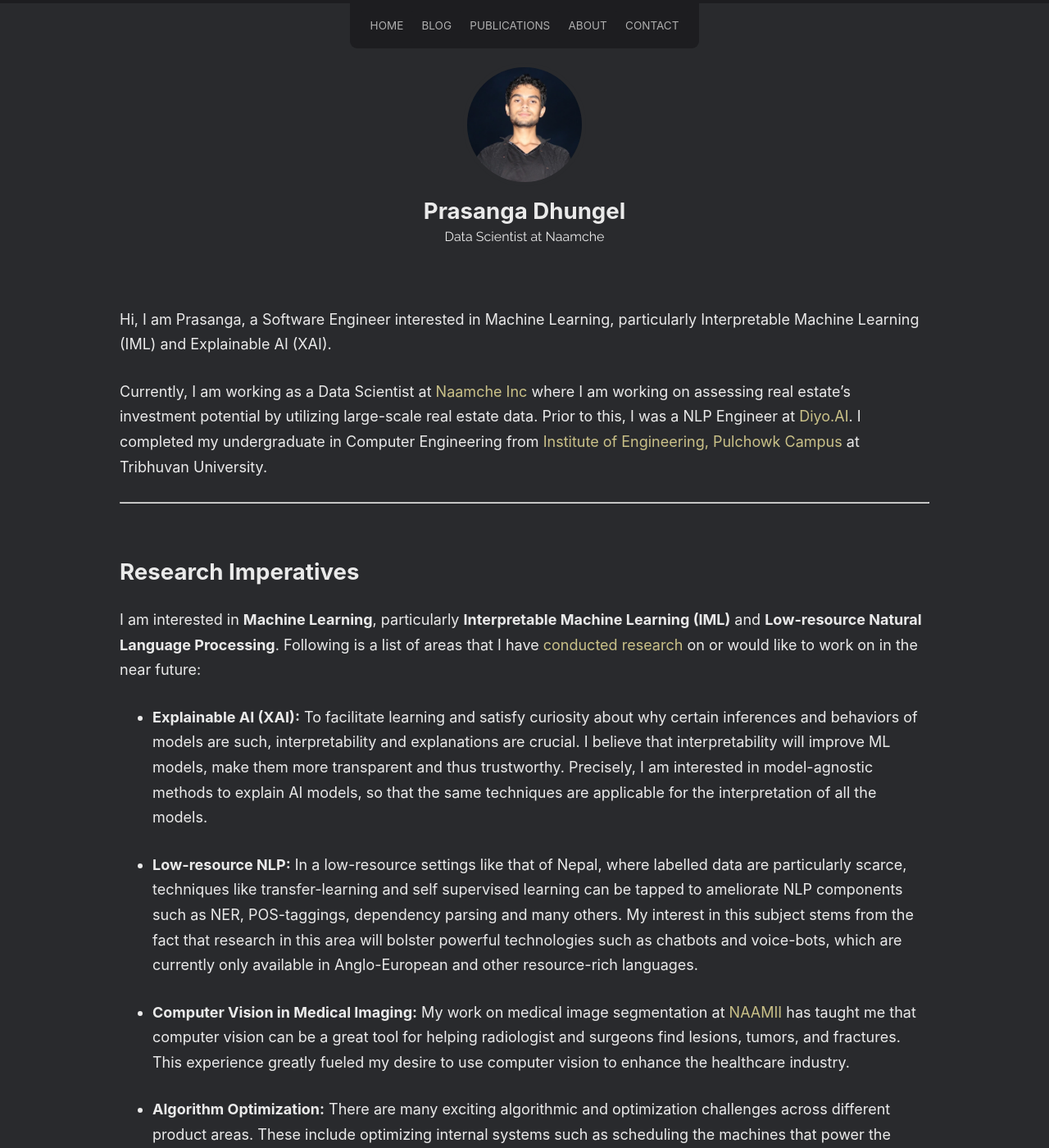
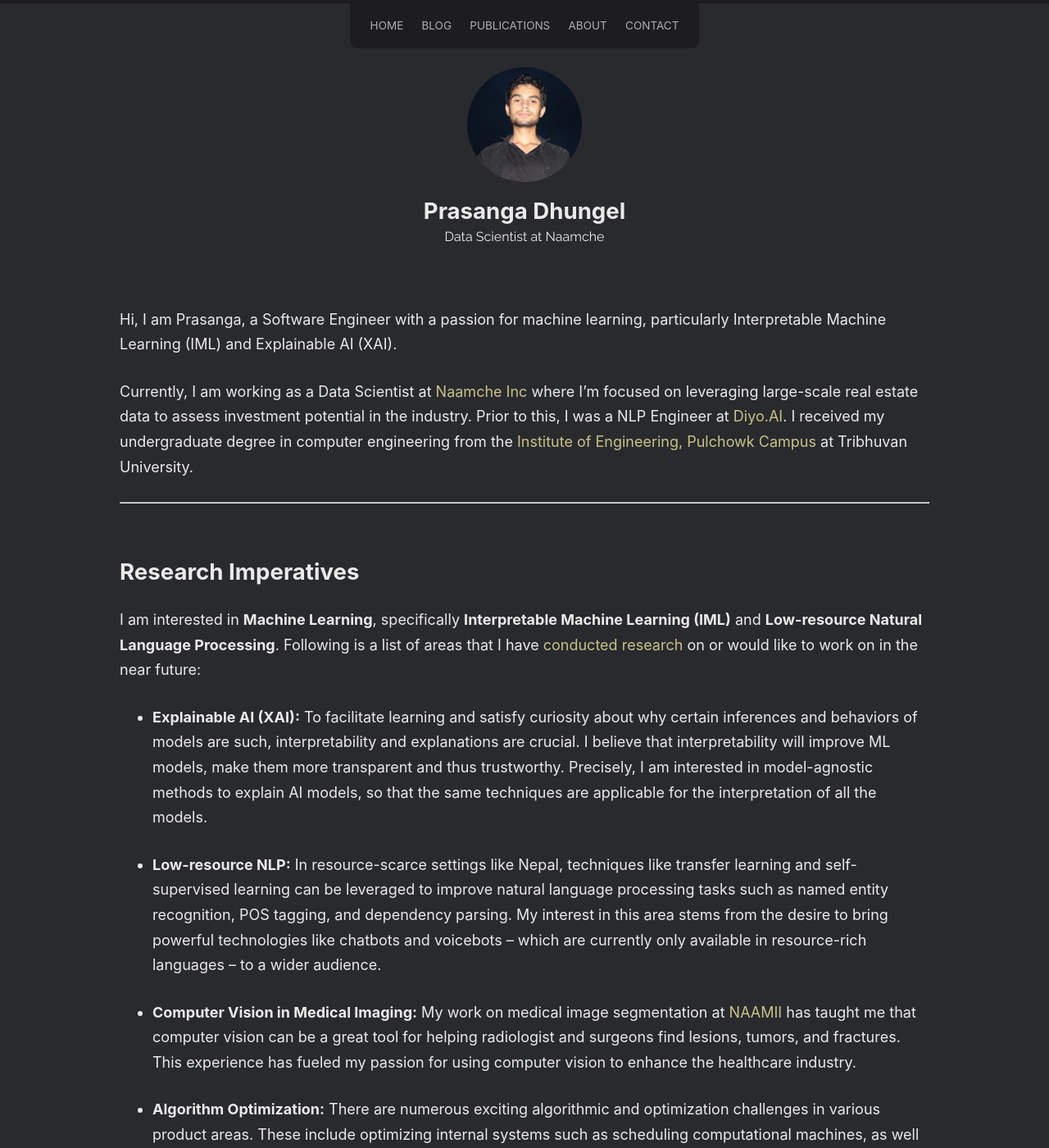
Before and after one commit to prasangadhungel/prasangadhungel.github.io, a Jekyll site: the page built from index.md, in a window 1280 px wide and 1400 px high. Shown: the whole window at 82% size. Built offline with Jekyll 4.4.1, drawn with Linux system fonts in a browser that asks for light colours; nearby versions of some CDN libraries; some of the changed text lies outside the part shown.

Commit message:
:zap: restructure a few sentences

```diff
--- a/index.md
+++ b/index.md
@@ -3,24 +3,24 @@ layout: page
 type: index
 ---
 
-Hi, I am Prasanga, a Software Engineer interested in Machine Learning, particularly Interpretable Machine Learning (IML) and Explainable AI (XAI).
+Hi, I am Prasanga, a Software Engineer with a passion for machine learning, particularly Interpretable Machine Learning (IML) and Explainable AI (XAI).
 
-Currently, I am working as a Data Scientist at [Naamche Inc](https://www.naamche.com) where I am working on assessing real estate’s investment potential by utilizing large-scale real estate data. Prior to this, I was a NLP Engineer at [Diyo.AI](https://diyo.ai/). I completed my undergraduate in Computer Engineering from [Institute of Engineering, Pulchowk Campus](https://pcampus.edu.np/) at Tribhuvan University.
+Currently, I am working as a Data Scientist at [Naamche Inc](https://www.naamche.com) where  I'm focused on leveraging large-scale real estate data to assess investment potential in the industry. Prior to this, I was a NLP Engineer at [Diyo.AI](https://diyo.ai/). I received my undergraduate degree in computer engineering from the [Institute of Engineering, Pulchowk Campus](https://pcampus.edu.np/) at Tribhuvan University.
 
 ---
 <br />
 
 ## Research Imperatives
 
-I am interested in **Machine Learning**, particularly **Interpretable Machine Learning (IML)** and **Low-resource Natural Language Processing**. Following is a list of areas that I have [conducted research](/publications.md) on or would like to work on in the near future:
+I am interested in **Machine Learning**, specifically **Interpretable Machine Learning (IML)** and **Low-resource Natural Language Processing**. Following is a list of areas that I have [conducted research](/publications.md) on or would like to work on in the near future:
 
 - **Explainable AI (XAI):** To facilitate learning and satisfy curiosity about why certain inferences and behaviors of models are such, interpretability and explanations are crucial. I believe that interpretability will improve ML models, make them more transparent and thus trustworthy. Precisely, I am interested in model-agnostic methods to explain AI models, so that the same techniques are applicable for the interpretation of all the models.
 
-- **Low-resource NLP:** In a low-resource settings like that of Nepal, where labelled data are particularly scarce, techniques like transfer-learning and self supervised learning can be tapped to ameliorate NLP components such as NER, POS-taggings, dependency parsing and many others. My interest in this subject stems from the fact that research in this area will bolster powerful technologies such as chatbots and voice-bots, which are currently only available in Anglo-European and other resource-rich languages.
+- **Low-resource NLP:** In resource-scarce settings like Nepal, techniques like transfer learning and self-supervised learning can be leveraged to improve natural language processing tasks such as named entity recognition, POS tagging, and dependency parsing. My interest in this area stems from the desire to bring powerful technologies like chatbots and voicebots – which are currently only available in resource-rich languages – to a wider audience.
 
-- **Computer Vision in Medical Imaging:** My work on medical image segmentation at [NAAMII](https://www.naamii.org.np/) has taught me that computer vision can be a great tool for helping radiologist and surgeons find lesions, tumors, and fractures. This experience greatly fueled my desire to use computer vision to enhance the healthcare industry.
+- **Computer Vision in Medical Imaging:** My work on medical image segmentation at [NAAMII](https://www.naamii.org.np/) has taught me that computer vision can be a great tool for helping radiologist and surgeons find lesions, tumors, and fractures. This experience has fueled my passion for using computer vision to enhance the healthcare industry.
 
-- **Algorithm Optimization:** There are many exciting algorithmic and optimization challenges across different product areas. These include optimizing internal systems such as scheduling the machines that power the numerous computations, as well as optimizations that affect core products and users, from clustering large-scale graphs to finding best paths in transportation networks. I intend to contribute to the new algorithmic ideas that would eventually impact millions of people across the globe.
+- **Algorithm Optimization:** There are numerous exciting algorithmic and optimization challenges in various product areas. These include optimizing internal systems such as scheduling computational machines, as well as optimizing core products and user experiences through techniques like graph clustering and finding optimal paths in transportation networks. I am eager to contribute new algorithmic ideas that have the potential to impact millions of people around the world.
 
 If you are interested in collaborating with me on any research projects or have ideas for future endeavors, please feel free to [reach out](/contact.md). I am always open to discussing new ideas and ways to work together to create something amazing.
 
```
Also changed, not shown: other parts of index.md (+2 -2 lines), contact.md (+1 -1 lines).
